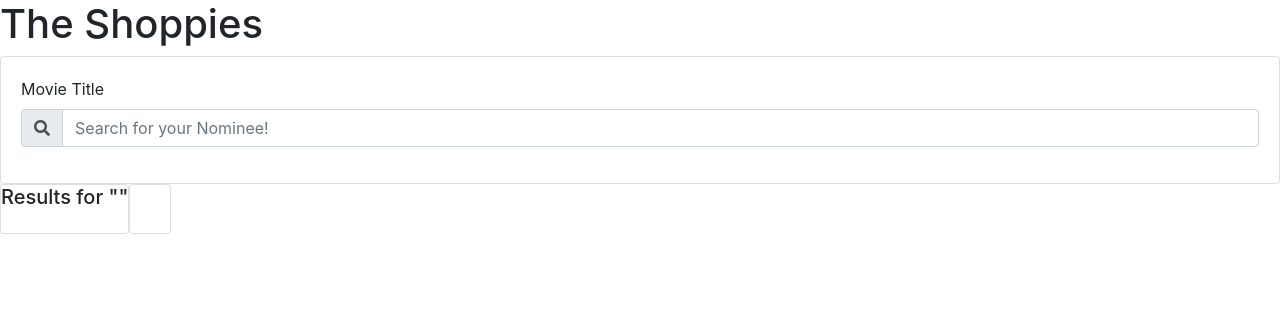
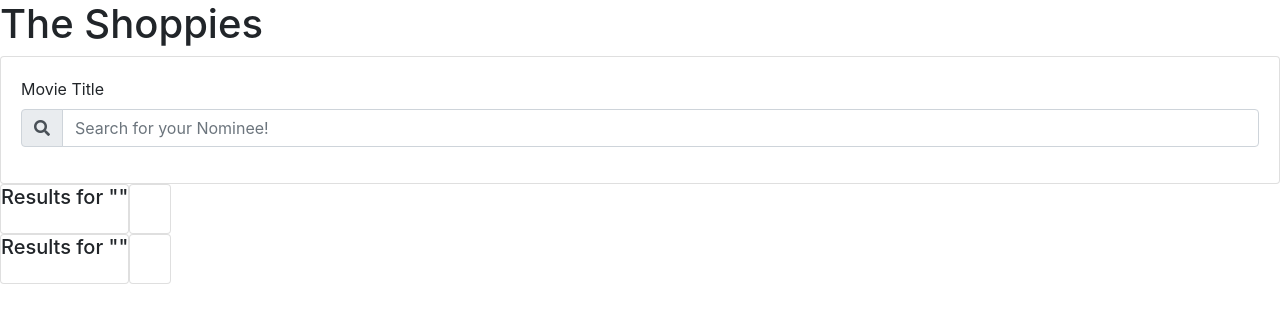
Before and after one commit to mhallett00/the-shoppies, a React (Create React App) app: page / in a window 1280 px wide. Shown: the top 320 px of the page. Built offline with nearby package versions, Linux system fonts and the light colour scheme.

Commit message:
reorganized component renders to App file

```diff
--- a/src/components/App.js
+++ b/src/components/App.js
@@ -1,14 +1,83 @@
-import React from "react";
+import React, { useState, useEffect } from "react";
 import "./App.css";
 import Search from "./Search";
+import axios from "axios";
+import "./Search.css";
+import SearchResults from "./SearchResults";
+import Nominations from "./Nominations";
+import Banner from "./Banner";
+import useDebounce from "../hooks/UseDebounce";
 
 function App() {
+  let nominations = localStorage.getItem("nominations")
+    ? JSON.parse(localStorage.getItem("nominations"))
+    : [];
+
+  const [search, setSearch] = useState({
+    terms: "",
+    results: [],
+    nominations,
+  });
+
+  const debouncedTerms = useDebounce(search.terms, 400);
+
+  useEffect(() => {
+    if (debouncedTerms) {
+      axios
+        .get(
+          `https://www.omdbapi.com/?s=${debouncedTerms}*&apikey=${process.env.REACT_APP_OMDB_API_KEY}`
+        )
+        .then((res) => {
+          setSearch((search) => ({
+            ...search,
+            results: res.data.Search,
+          }));
+        })
+        .catch((e) => console.log(e));
+    } else {
+      return;
+    }
+  }, [debouncedTerms]);
+
   return (
     <div className="App">
       <header className="App-the-shoppies">
         <h1>The Shoppies</h1>
       </header>
-      <Search />
+      <Search
+        onChange={(e) => {
+          setSearch({ ...search, terms: e.target.value });
+        }}
+      />
+      <div className="nomination-banner">
+        {search.nominations.length >= 5 && <Banner />}
+      </div>
+      <div className="results-nominations">
+        <div className="card search-results">
+          <SearchResults
+            searchResults={search.results}
+            searchParams={search.terms}
+            nominations={search.nominations}
+            nominate={(title, year) => {
+              const nomination = { title, year };
+
+              setSearch({ ...search }, search.nominations.push(nomination));
+              localStorage.setItem(
+                "nominations",
+                JSON.stringify(search.nominations)
+              );
+            }}
+          />
+        </div>
+        <div className="card nominations">
+          <Nominations
+            nominations={search.nominations}
+            removeNomination={(id) => {
+              setSearch({ ...search }, search.nominations.splice(id, 1));
+            }}
+          />
+        </div>
+      </div>
     </div>
   );
 }
```
